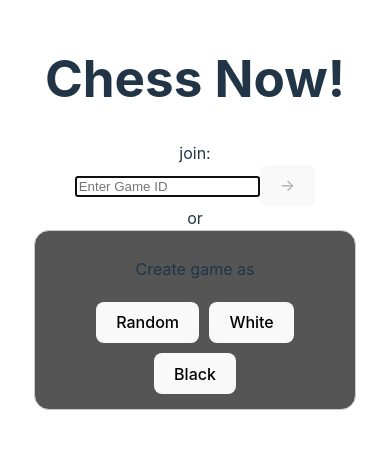
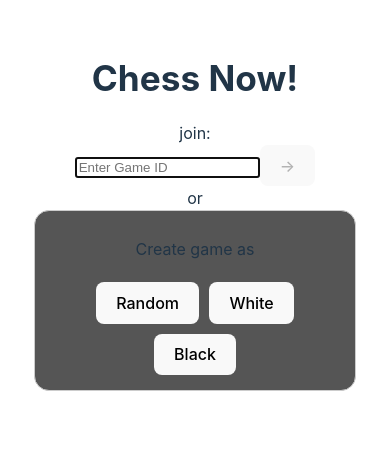
Before and after one commit to juanstakys/leisure-chess-spa, a Vue app: page / in a window 390 px wide. Shown: the part 209-658 px from the top of the page. Built offline with nearby package versions, Linux system fonts and the light colour scheme.

Commit message:
Improved responsiveness

```diff
--- a/src/App.vue
+++ b/src/App.vue
@@ -1,5 +1,4 @@
 <template>
-    <h1>Chess Now!</h1>
     <Home @create="onCreate" @join="onJoin" v-if="!gameId" />
     <Play
         :gameId="gameId"
--- a/src/Home.vue
+++ b/src/Home.vue
@@ -1,5 +1,6 @@
 <template>
     <main>
+        <h1>Chess Now!</h1>
         <section role="region" aria-label="Chess Now landing">
             <form @submit.prevent="onJoin">
                 <label for="gameId">join:</label>
--- a/src/Play.vue
+++ b/src/Play.vue
@@ -2,11 +2,11 @@
     <div>
         <main>
             <!-- Layout container: left = board, right = sidebar -->
+            <p>game ID</p>
+            <!-- TODO: add copy button besides -->
+            <p class="gameId">{{ gameId }}</p>
+            <!-- Chessboard area -->
             <section class="board">
-                <p>game ID</p>
-                <!-- TODO: add copy button besides -->
-                <p class="gameId">{{ gameId }}</p>
-                <!-- Chessboard area -->
                 <the-chessboard
                     @board-created="(api) => (board = api)"
                     @move="handleMove"
@@ -56,7 +56,6 @@ onMounted(() => {
 
 <style scoped>
 main {
-    display: flex;
     user-select: none;
 }
 .gameId {
@@ -68,4 +67,8 @@ main {
     margin: auto;
     margin-bottom: 1rem;
 }
+.board {
+    width: 85vw;
+    margin-bottom: 1rem;
+}
 </style>
--- a/src/style.css
+++ b/src/style.css
@@ -31,7 +31,7 @@ body {
 }
 
 h1 {
-    font-size: 3.2em;
+    font-size: 2.2em;
     line-height: 1.1;
 }
 
@@ -54,14 +54,9 @@ button:focus-visible {
     outline: 4px auto -webkit-focus-ring-color;
 }
 
-.card {
-    padding: 2em;
-}
-
 #app {
     max-width: 1280px;
     margin: 0 auto;
-    padding: 2rem;
     text-align: center;
 }
 
```
